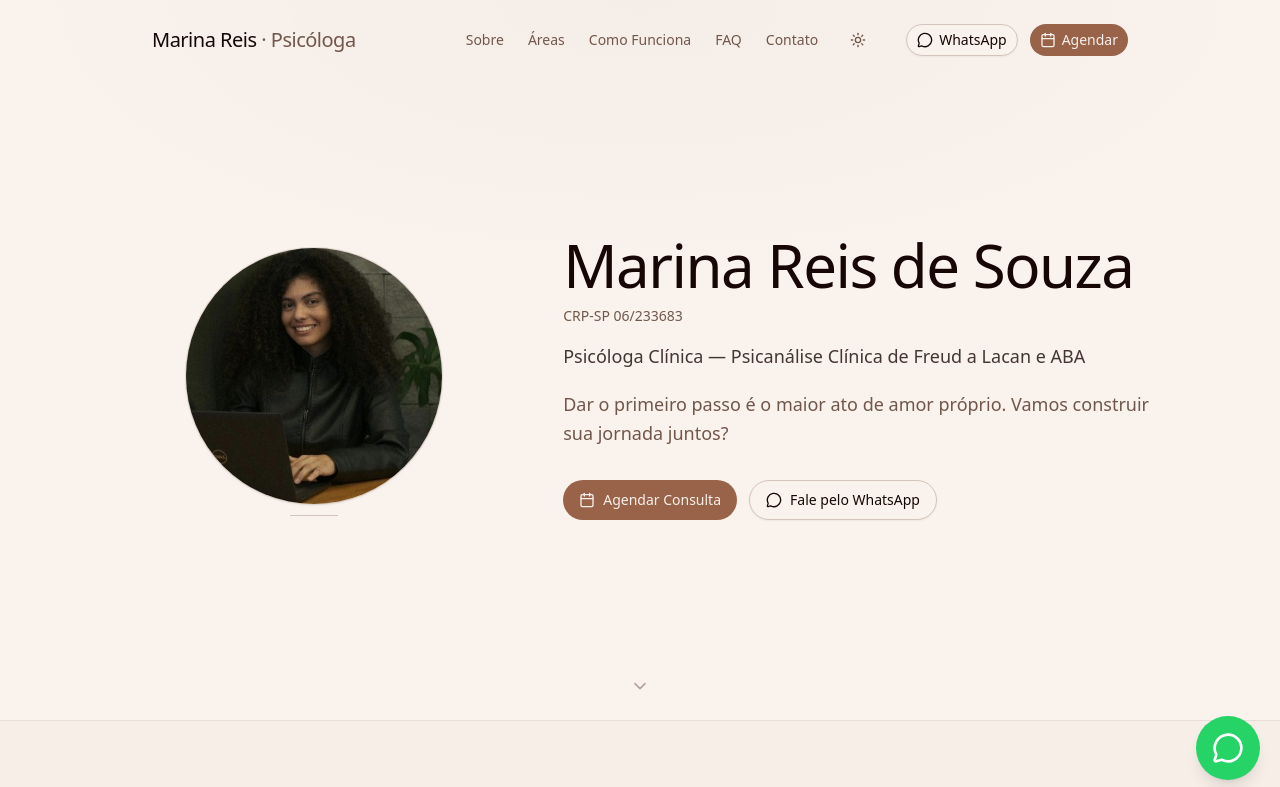
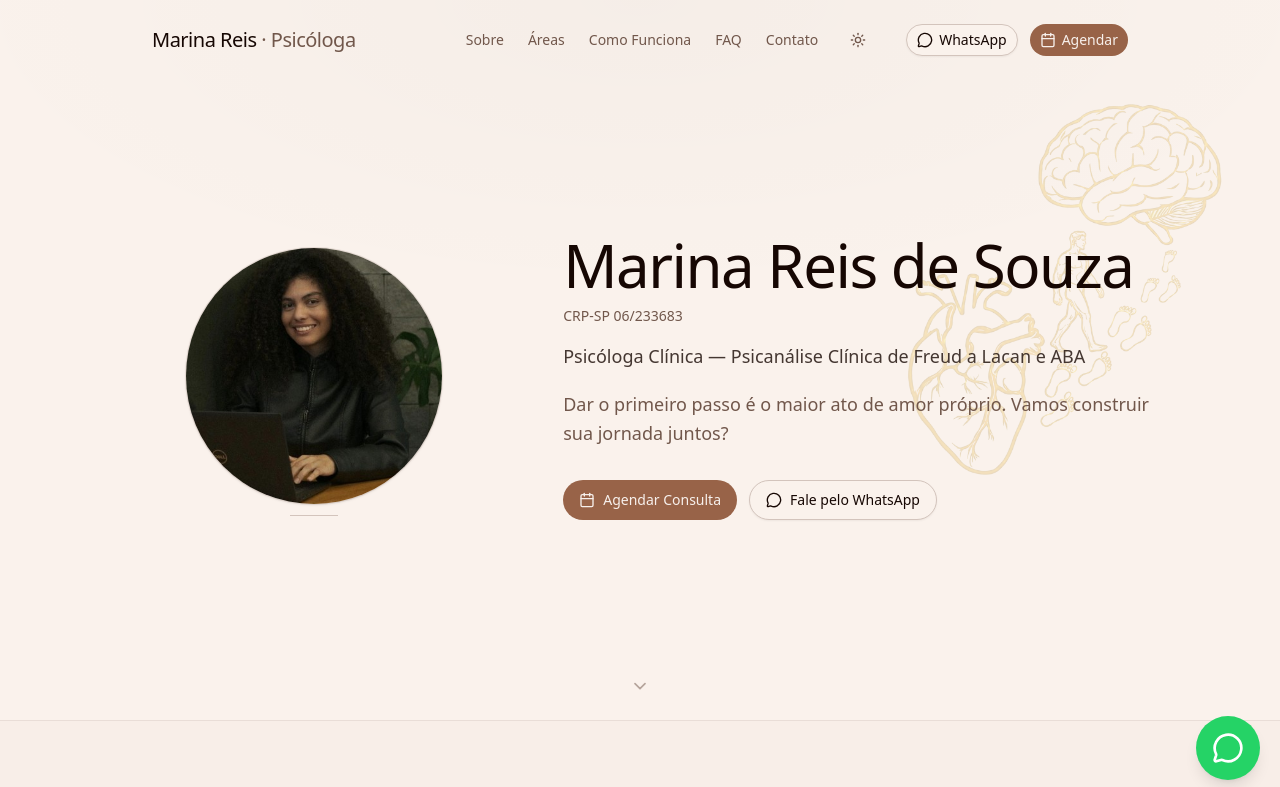
Before and after one commit to VictorBEHR/marinaLandingPage, a React (Vite) app: page / in a window 1280 px wide. Shown: the top 787 px of the page. Built offline with nearby package versions, Linux system fonts and the light colour scheme.

Commit message:
feature: cores

```diff
--- a/index.html
+++ b/index.html
@@ -3,7 +3,7 @@
 
 <head>
   <meta charset="UTF-8" />
-  <link rel="icon" type="image/svg+xml" href="/src/assets/autismo.png" />
+  <link rel="icon" type="image/svg+xml" href="/src/assets/marina-logo-png.png" />
   <link rel="manifest" href="/manifest.webmanifest" />
   <meta name="viewport" content="width=device-width, initial-scale=1.0" />
   <title>Psico Marina Reis</title>
--- a/src/components/landing/AreasGrid.tsx
+++ b/src/components/landing/AreasGrid.tsx
@@ -10,6 +10,7 @@ import {
   Wind,
   ArrowUpCircle,
   LucideIcon,
+  Puzzle,
 } from "lucide-react";
 
 const iconMap: Record<string, LucideIcon> = {
@@ -19,6 +20,7 @@ const iconMap: Record<string, LucideIcon> = {
   Sparkles,
   Wind,
   ArrowUpCircle,
+  Puzzle,
 };
 
 export default function AreasGrid() {
--- a/src/components/landing/Footer.tsx
+++ b/src/components/landing/Footer.tsx
@@ -3,11 +3,19 @@
 import { Heart, MessageCircle, Mail, Instagram, Linkedin } from "lucide-react";
 import { Separator } from "@/components/ui/separator";
 import { psychologist, footer } from "@/lib/landing-data";
+import logoImage from "@/assets/marina-logo-transparent.png";
 
 export default function Footer() {
   return (
-    <footer className="px-6 py-12 md:py-16" role="contentinfo">
-      <div className="max-w-5xl mx-auto">
+    <footer className="relative overflow-hidden px-6 py-12 md:py-16" role="contentinfo">
+      <img
+        src={logoImage}
+        alt=""
+        aria-hidden="true"
+        className="pointer-events-none absolute bottom-0 left-0 z-0 w-64 max-w-[55vw] opacity-20 md:left-8 md:w-96 dark:opacity-30 dark:brightness-125"
+      />
+
+      <div className="relative z-10 max-w-5xl mx-auto">
         <div className="grid md:grid-cols-3 gap-10">
           {/* Brand */}
           <div>
--- a/src/components/landing/HeroSection.tsx
+++ b/src/components/landing/HeroSection.tsx
@@ -5,6 +5,7 @@ import { Calendar, MessageCircle, ChevronDown } from "lucide-react";
 import { Button } from "@/components/ui/button";
 import { Avatar, AvatarImage, AvatarFallback } from "@/components/ui/avatar";
 import { psychologist } from "@/lib/landing-data";
+import logoImage from "@/assets/marina-logo-transparent.png";
 
 const fadeUp = (delay = 0) => ({
   initial: { opacity: 0, y: 24 },
@@ -28,7 +29,14 @@ export default function HeroSection() {
         aria-hidden="true"
       />
 
-      <div className="max-w-5xl mx-auto w-full grid md:grid-cols-5 gap-10 md:gap-16 items-center">
+      <img
+        src={logoImage}
+        alt=""
+        aria-hidden="true"
+        className="pointer-events-none absolute right-0 top-20 z-0 w-64 max-w-[55vw] opacity-20 md:right-8 md:top-24 md:w-96 dark:opacity-30 dark:brightness-125"
+      />
+
+      <div className="relative z-10 max-w-5xl mx-auto w-full grid md:grid-cols-5 gap-10 md:gap-16 items-center">
         {/* Photo — Column */}
         <motion.div
           className="md:col-span-2 flex justify-center"
--- a/src/index.css
+++ b/src/index.css
@@ -46,6 +46,7 @@
 :root {
   --radius: 0.5rem;
   --background: oklch(0.965 0.012 55);
+  /* --background: oklch(0.83 0.13 86.65); */
   --foreground: oklch(0.15 0.03 40);
   --card: oklch(0.965 0.012 55);
   --card-foreground: oklch(0.15 0.03 40);
@@ -54,7 +55,9 @@
   --primary: oklch(0.55 0.08 46.5);
   --primary-foreground: oklch(0.96 0.01 55);
   --secondary: oklch(0.92 0.02 50);
+  /* --secondary: oklch(0.83 0.13 86.65); */
   --secondary-foreground: oklch(0.15 0.03 40);
+  /* --secondary-foreground: oklch(0.83 0.13 86.65); */
   --muted: oklch(0.93 0.015 50);
   --muted-foreground: oklch(0.48 0.04 45);
   --accent: oklch(0.92 0.02 50);
@@ -63,10 +66,12 @@
   --border: oklch(0.83 0.02 48);
   --input: oklch(0.83 0.02 48);
   --ring: oklch(0.60 0.06 46.5);
-  --chart-1: oklch(0.55 0.08 46.5);
+  /* --chart-1: oklch(0.55 0.08 46.5); */
+  --chart-1: oklch(0.83 0.13 86.65);
   --chart-2: oklch(0.6 0.07 160);
   --chart-3: oklch(0.5 0.08 280);
-  --chart-4: oklch(0.7 0.1 80);
+  /* --chart-4: oklch(0.7 0.1 80); <- */
+  --chart-4: oklch(0.83 0.13 86.65);
   --chart-5: oklch(0.65 0.09 20);
   --sidebar: oklch(0.965 0.012 55);
   --sidebar-foreground: oklch(0.15 0.03 40);
@@ -97,10 +102,12 @@
   --border: oklch(0.28 0.03 40);
   --input: oklch(0.28 0.03 40);
   --ring: oklch(0.50 0.06 46.5);
-  --chart-1: oklch(0.64 0.07 46.5);
+  /* --chart-1: oklch(0.64 0.07 46.5); */
+  --chart-1: oklch(0.83 0.13 86.65);
   --chart-2: oklch(0.7 0.08 160);
   --chart-3: oklch(0.6 0.09 280);
-  --chart-4: oklch(0.75 0.11 80);
+  /* --chart-4: oklch(0.75 0.11 80); */
+  --chart-4: oklch(0.83 0.13 86.65);
   --chart-5: oklch(0.7 0.1 20);
   --sidebar: oklch(0.17 0.03 40);
   --sidebar-foreground: oklch(0.93 0.015 50);
```
Also changed, not shown: src/assets/marina-logo-png.png (added), src/assets/marina-logo-transparent.png (added).
